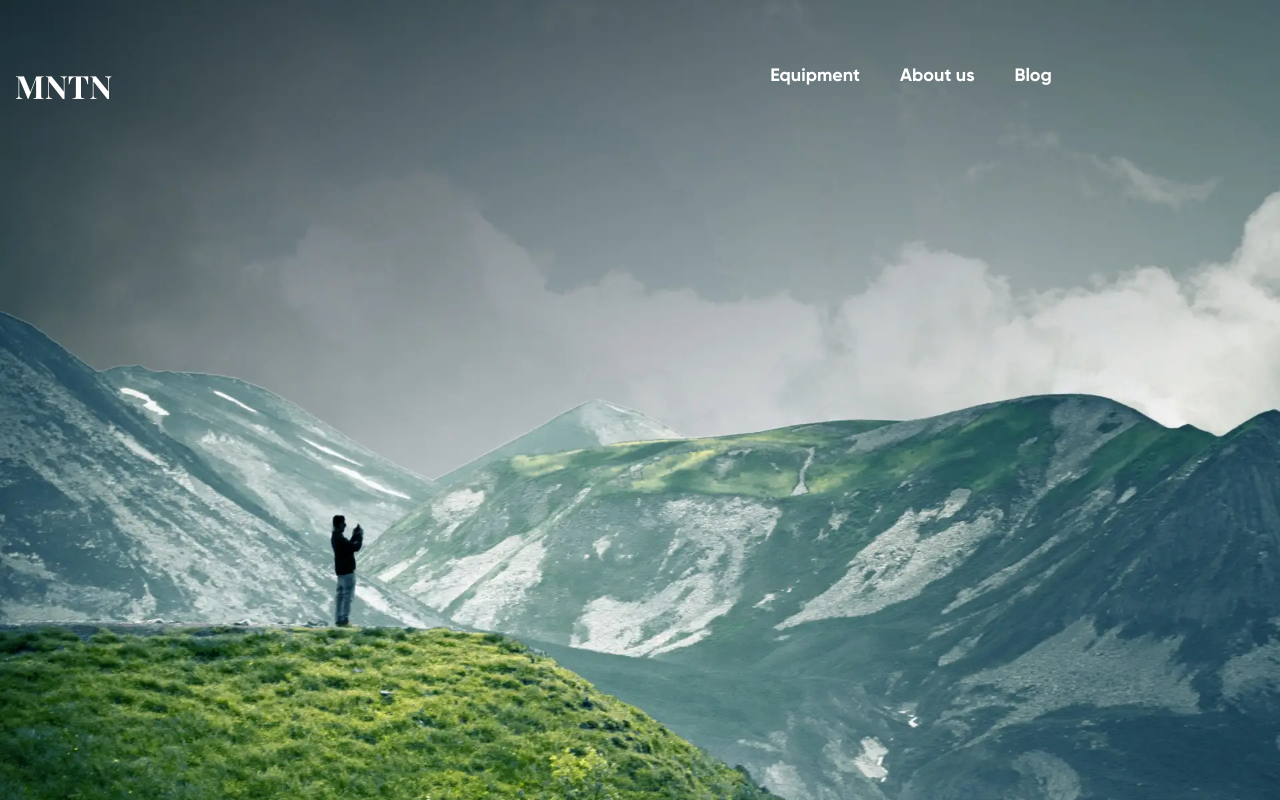
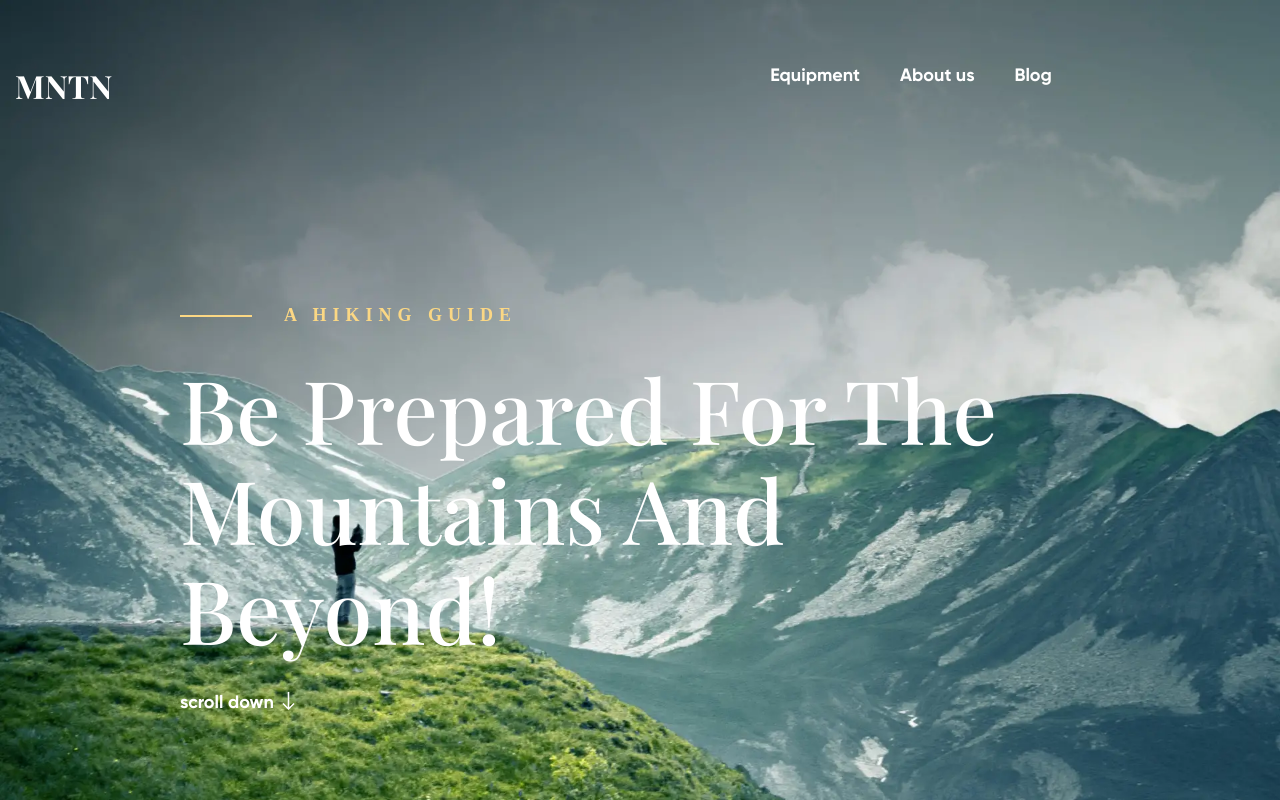
Before and after one commit to CodeShami/mntn, a website: page mntn/index.html in a window 1280 px wide. Shown: the top 800 px of the page. Drawn offline with nearby package versions, Linux system fonts and the light colour scheme; files whose address does not match are found by name; a web font is replaced by a local one.

Commit message:
header end
Signed-off-by: CodeShami <ishamil2013@yandex.ru>

```diff
--- a/mntn/css/style.css
+++ b/mntn/css/style.css
@@ -148,6 +148,91 @@ body {
 .account:hover {
   color: #FBD784;
 }
+
+/* HERO */
+
+.hero {
+  display: block;
+  max-width: 950px;
+  margin: 0 auto;
+  padding: 0 15px;
+  text-decoration: none;
+  -webkit-transition: -webkit-transform 0.8s cubic-bezier(0.215, 0.61, 0.355, 1);
+  transition: -webkit-transform 0.8s cubic-bezier(0.215, 0.61, 0.355, 1);
+  -o-transition: transform 0.8s cubic-bezier(0.215, 0.61, 0.355, 1);
+  transition: transform 0.8s cubic-bezier(0.215, 0.61, 0.355, 1);
+  transition: transform 0.8s cubic-bezier(0.215, 0.61, 0.355, 1), -webkit-transform 0.8s cubic-bezier(0.215, 0.61, 0.355, 1);
+}
+
+.hero:hover {
+  -webkit-transform: translateY(-5%);
+      -ms-transform: translateY(-5%);
+          transform: translateY(-5%);
+}
+
+.hero__category {
+  font-weight: 800;
+  font-size: 18px;
+  line-height: 1.222;
+  letter-spacing: 6px;
+  text-transform: uppercase;
+  color: #FBD784;
+  padding-left: 104px;
+  margin-bottom: 32px;
+  position: relative;
+}
+
+.hero__category::before {
+  position: absolute;
+  display: block;
+  content: "";
+  width: 72px;
+  height: 2px;
+  padding: auto;
+  left: 0;
+  top: 50%;
+  -webkit-transform: translateY(-50%);
+      -ms-transform: translateY(-50%);
+          transform: translateY(-50%);
+  background-color: #FBD784;
+}
+
+.hero__title {
+  font-family: "Playfair Display", serif;
+  font-style: normal;
+  font-weight: 500;
+  font-size: 88px;
+  line-height: 1.136;
+  text-transform: capitalize;
+  color: #ffffff;
+  margin-bottom: 32px;
+}
+
+.hero__scroll {
+  display: inline-block;
+  position: relative;
+  font-weight: 700;
+  font-size: 18px;
+  line-height: 1.222;
+  color: #fff;
+  padding-right: 42px;
+}
+
+.hero__scroll::after {
+  display: block;
+  content: "";
+  width: 55px;
+  height: 20px;
+  background-image: url("../img/icons/icons.svg#arrow_down");
+  background-repeat: no-repeat;
+  position: absolute;
+  right: 0px;
+  top: 50%;
+  -webkit-transform: translateY(-50%);
+      -ms-transform: translateY(-50%);
+          transform: translateY(-50%);
+}
 @supports (-webkit-appearance:none){
 body{background-image:url("../img/BG.webp")}
+.hero__scroll::after{background-image:url("../img/icons/icons.svg#arrow_down")}
 }
--- a/mntn/index.html
+++ b/mntn/index.html
@@ -8,7 +8,8 @@
 	<link rel="stylesheet" href="css/style.min.css">
 	<link rel="preconnect" href="https://fonts.googleapis.com">
 	<link rel="preconnect" href="https://fonts.gstatic.com" crossorigin>
-	<link href="https://fonts.googleapis.com/css2?family=Playfair+Display:wght@600;700&display=swap" rel="stylesheet">
+	<link href="https://fonts.googleapis.com/css2?family=Playfair+Display:wght@500,600;700&display=swap"
+		rel="stylesheet">
 	<title>MNTN</title>
 </head>
 
@@ -31,9 +32,12 @@
 			</div>
 		</div>
 	</nav>
-	<div class="hero-title">
 
-	</div>
+	<a class="hero" href="#">
+		<div class="hero__category">A Hiking guide</div>
+		<div class="hero__title">Be prepared for the Mountains and beyond!</div>
+		<p class="hero__scroll">scroll down</p>
+	</a>
 </header>
 
 
```
Also changed, not shown: mntn/img/stack/sprite.stack.html (added, +101 -0 lines), .src/_header.html, .src/index.html, .src/scss/style.scss, mntn/css/style.min.css, mntn/img/icons/icons.svg (added).
